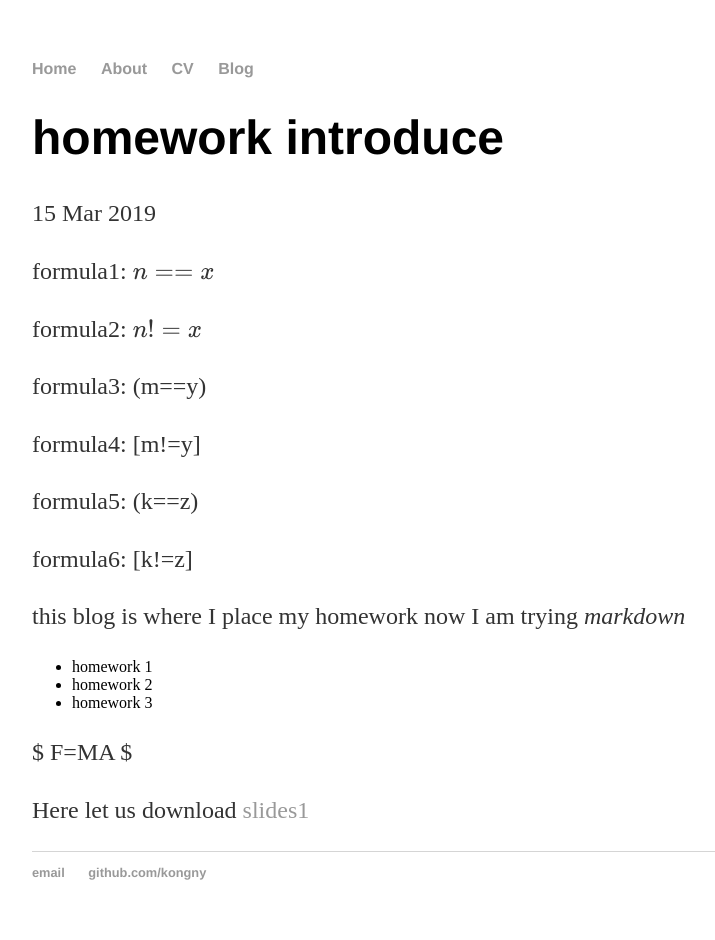
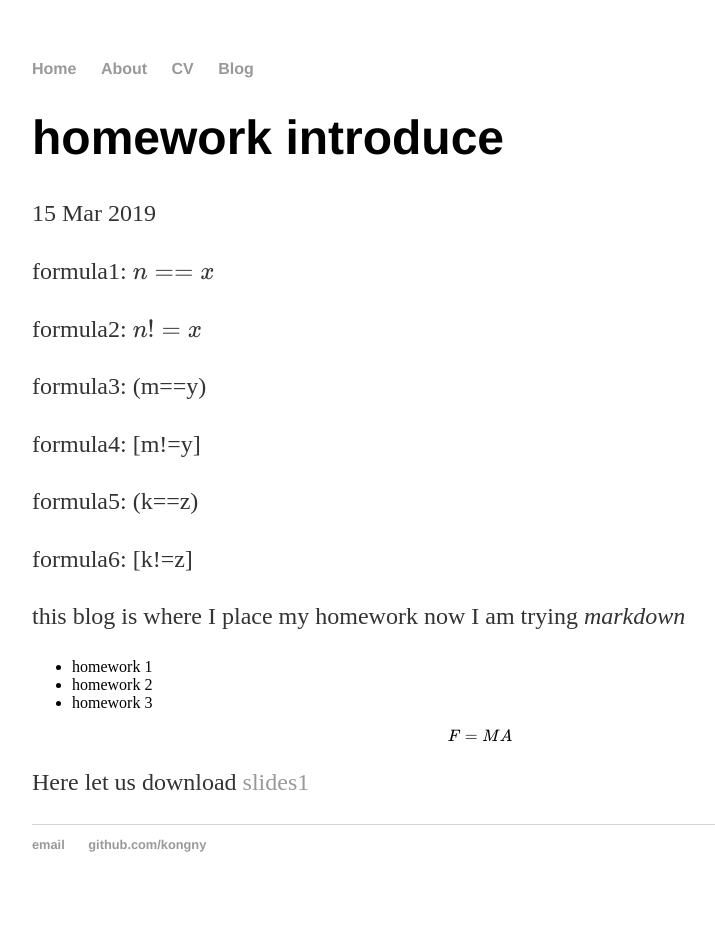
Before and after one commit to kongny/kongny.github.io, a Jekyll site: the page built from _posts/2019-03-15-kongny.md, in a window 1280 px wide. Shown: the whole page, without its empty margins (160-875 px from the left). Built offline with Jekyll 4.4.1, drawn with Linux system fonts in a browser that asks for light colours; Markdown is read by kramdown in place of the engine named in the settings; formulas are drawn with MathJax 3; after the commit the page ends 912 px from its top, so only the background shows below that.

```diff
--- a/_posts/2019-03-15-kongny.md
+++ b/_posts/2019-03-15-kongny.md
@@ -22,6 +22,6 @@ now I am trying <em> markdown</em>
 - homework 2
 - homework 3
 
-$ F=MA $
+$$ F=MA $$
 
 Here let us download [slides1]({{site.baseurl}}/assets/slide1.pdf)
```
